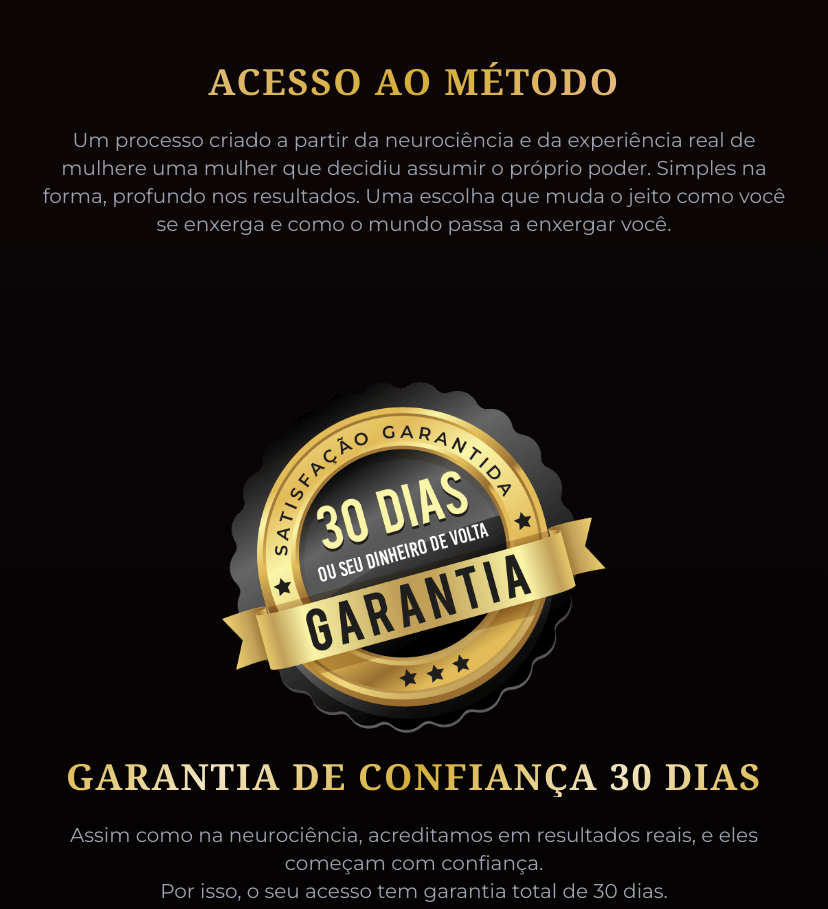
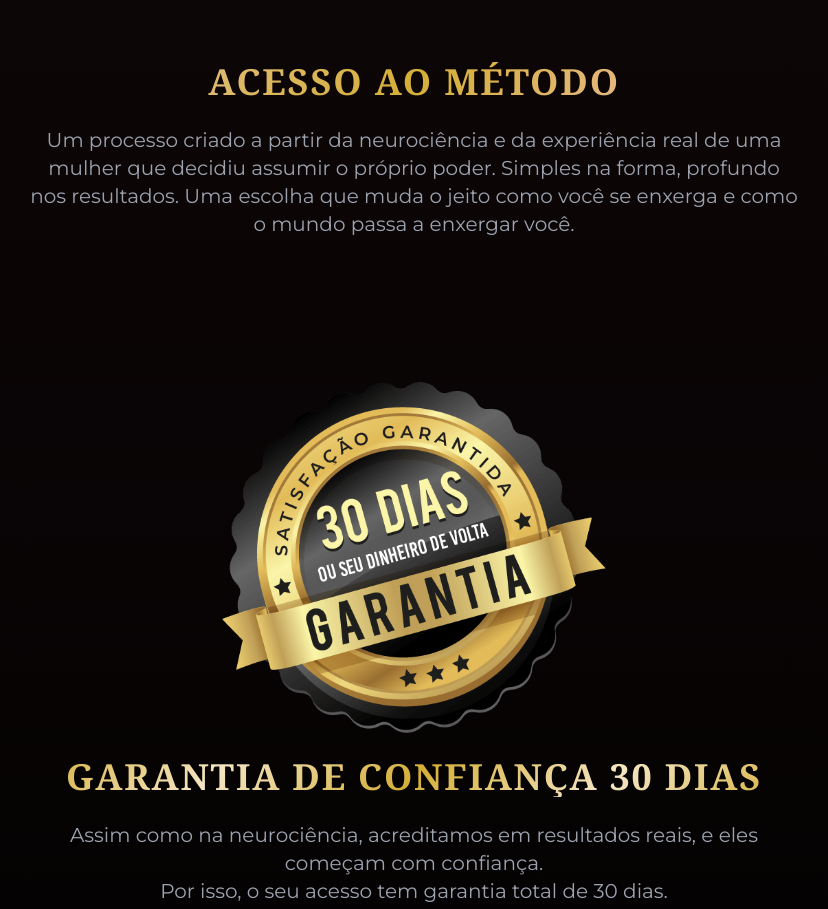
Before and after one commit to ocodigodamulherinabalavel1618-glitch/ometododamulherinabalavel, a React (Vite) app: page / in a window 1280 px wide. Shown: the part 5720-6629 px from the top of the page, without its empty margins (226-1054 px from the left). Built offline with nearby package versions, Linux system fonts and the light colour scheme.

Commit message:
Update App.tsx

```diff
--- a/src/App.tsx
+++ b/src/App.tsx
@@ -348,7 +348,7 @@ function App() {
               Acesso ao método
             </h2>
             <p className="text-base md:text-lg lg:text-xl text-gray-400 leading-relaxed">
-              Um processo criado a partir da neurociência e da experiência real de mulhere uma mulher que decidiu assumir o próprio poder. Simples na forma, profundo nos resultados. Uma escolha que muda o jeito como você se enxerga e como o mundo passa a enxergar você.
+              Um processo criado a partir da neurociência e da experiência real de uma mulher que decidiu assumir o próprio poder. Simples na forma, profundo nos resultados. Uma escolha que muda o jeito como você se enxerga e como o mundo passa a enxergar você.
             </p>
           </div>
         </FadeInSection>
```
